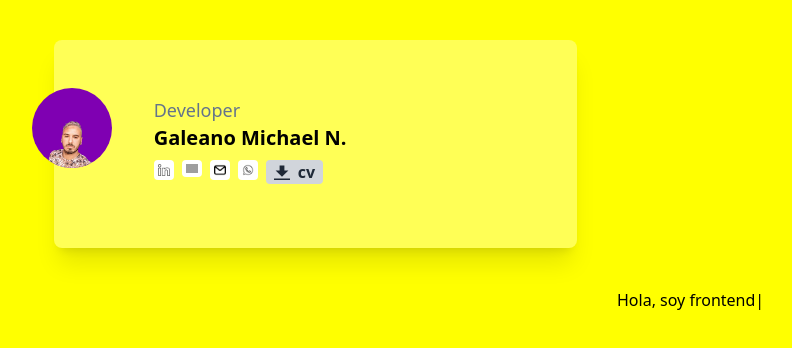
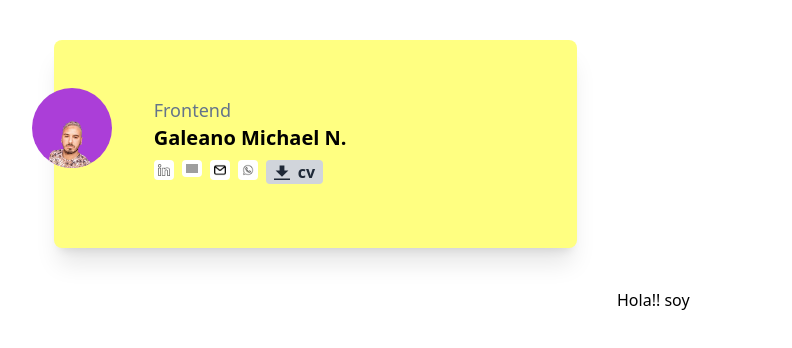
Before and after one commit to mikygaleano/app-my-porfolio, a React (Vite) app: page / in a window 1280 px wide. Shown: the top 348 px of the page, without its empty margins (53-845 px from the left). Built offline with nearby package versions, Linux system fonts and the light colour scheme; grey boxes are pictures that could not be loaded.

Commit message:
add hook useWriteTypeMachine

```diff
--- a/src/components/CardHome.jsx
+++ b/src/components/CardHome.jsx
@@ -1,14 +1,14 @@
 
 
-export const CardHome = ({handleDownload, socialMedia})=> {
+export const CardHome = ({handleDownload, socialMedia, currentText})=> {
 
     return (
-        <div className="h-52 container flex flex-grow max-sm:flex-col items-center bg-primaryLow rounded-lg max-sm:justify-center m-auto shadow-xl">
+        <div className="h-52 container flex flex-grow max-sm:flex-col items-center bg-primaryLigth rounded-lg max-sm:justify-center m-auto shadow-xl">
             <figure className="w-28 h-28">
-              <img className="relative -left-1/4 max-sm:-left-0 max-sm:top-3 w-20 h-20 rounded-full bg-backgroundSecond object-contain hover:scale-110" src="./public/image/perfil.png" alt="foto avatare"/>
+              <img className="relative -left-1/4 max-sm:-left-0 max-sm:top-3 w-20 h-20 rounded-full bg-secondLigth object-contain hover:scale-110" src="./public/image/perfil.png" alt="foto avatare"/>
             </figure>
             <div className="w-full m-3 h-24 flex flex-col justify-end max-sm:ml-14">
-              <span className="text-slate-500 text-lg max-sm:text-xs">Developer</span>
+              <span className="text-slate-500 text-lg max-sm:text-xs">{currentText}</span>
               <h1 className="text-xl font-bold max-sm:text-xs">Galeano Michael N.</h1>
               <div className="flex my-2 gap-2">
                 {
--- a/src/components/Home.jsx
+++ b/src/components/Home.jsx
@@ -1,9 +1,12 @@
-import { cv, socialMedia } from "../constantes";
+import { cv, socialMedia, text } from "../constantes";
+import { useWriteTypeMachin } from "../hooks/useWriteTypeMachin";
 import { CardHome } from "./CardHome"
 import { Presentation } from "./Presentation";
 
 
 export const Home = ()=> {
+
+    const { currentText } = useWriteTypeMachin(text);
 
     const handleDownload = () => {
         const downloadInstance = document.createElement('a');
@@ -18,9 +21,13 @@ export const Home = ()=> {
       };
 
     return (
-        <section className="w-full min-h-screen flex flex-1 justify-center bg-backgroundPrimary">
+        <section className="w-full min-h-screen flex flex-1 justify-center bg-white">
             <div className="mt-10 w-10/12 h-fit max-sm:flex max-sm:flex-col grid grid-cols-2 grid-rows-2 gap-5">
-                <CardHome handleDownload={handleDownload} socialMedia={socialMedia}/>
+                <CardHome
+                    handleDownload={handleDownload}
+                    socialMedia={socialMedia}
+                    currentText={currentText}
+                    />
                 <Presentation />
             </div>
         </section>
--- a/src/components/Presentation.jsx
+++ b/src/components/Presentation.jsx
@@ -1,48 +1,10 @@
-import { useState, useEffect } from "react";
+
 
 export const Presentation = ()=> {
 
-    const text = ['frontend', 'backend', 'ingeniero'];
-    const [ index, setIndex ] = useState(0);
-    const [ currentText, setCurrentText ] = useState('');
-
-    useEffect(()=> {
-        const escribir = (prevText)=> text[index].slice(0, prevText.length +1);
-        const borrar = (prev)=> prev.slice(0, (-1) % prev.length -1);
-        const cambiarIndex = (prev)=> (prev + 1) % (text.length -1);
-        const resetIndex = ()=> setIndex(0);
-        const currentLength = text[index].length;
-
-
-        const intervalId = setInterval(()=> {
-
-            if (currentLength) {
-                setCurrentText((prevText) => escribir(prevText));
-            }
-
-            if (currentLength === currentText.length) {
-                setTimeout(()=> {
-                    setCurrentText((prev)=> borrar(prev));
-                    setIndex((prev) => cambiarIndex(prev))
-                }, 500);
-            } else {
-                setTimeout(() => {
-                    resetIndex();
-                  }, 500);
-            };
-
-        }, 150);
-
-        return () => clearInterval(intervalId);
-
-    },[index, currentText])
-
-
-
-
     return (
-        <div className="h-52 w-72 row-end-3 col-end-3 p-5 flex flex-row">
-            <h3 className="text-black">Hola, soy <span className="text-black">{currentText}</span>|</h3>
+        <div className="h-52 w-72 row-end-3 col-end-3 p-5 flex flex-col gap-2">
+            <h2>Hola!! soy</h2>
         </div>
     )
 }
--- a/src/constantes.js
+++ b/src/constantes.js
@@ -29,3 +29,5 @@ export const socialMedia = [
 ];
 
 export const cv = './public/archivos/cv.pdf';
+
+export const text = ['Developer','Frontend','Backend' ,'Ingeniero'];
--- /dev/null
+++ b/src/hooks/useWriteTypeMachin.jsx
@@ -0,0 +1,41 @@
+import { useState, useEffect } from "react";
+
+
+export const useWriteTypeMachin =(text)=> {
+
+
+    const [ currentText, setCurrentText ] = useState('');
+    const [ index, setIndex ] = useState(0);
+
+    // delay espera (ms) para resolver
+    const delay = (ms) => new Promise((resolve) => setTimeout(resolve, ms));
+
+    const handleTextAnimation = async () => {
+        const txt = text[index];
+
+        // escribir
+        for (let i = 0; i <= txt.length; i++) {
+        setCurrentText(txt.slice(0, i));
+        await delay(150);
+        }
+
+        await delay(500); // Esperar antes de borrar
+
+        // borrar
+        for (let i = txt.length; i >= 0; i--) {
+        setCurrentText(txt.slice(0, i));
+        await delay(150);
+        }
+
+        await delay(500); // esperar antes de aumentar el index
+        setIndex((prevIndex) => (prevIndex + 1) % text.length);
+  };
+
+  useEffect(() => {
+    handleTextAnimation();
+  }, [index]);
+
+  return {
+    currentText
+  };
+}
```
